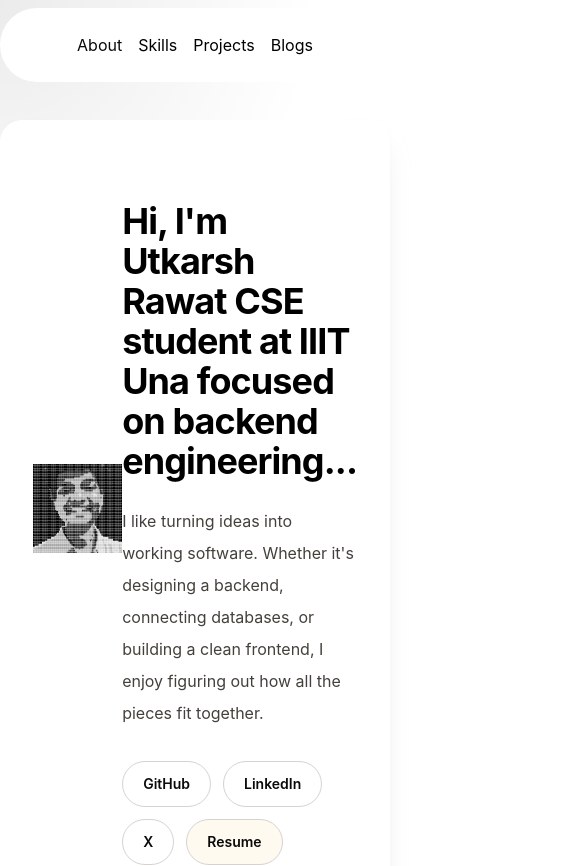
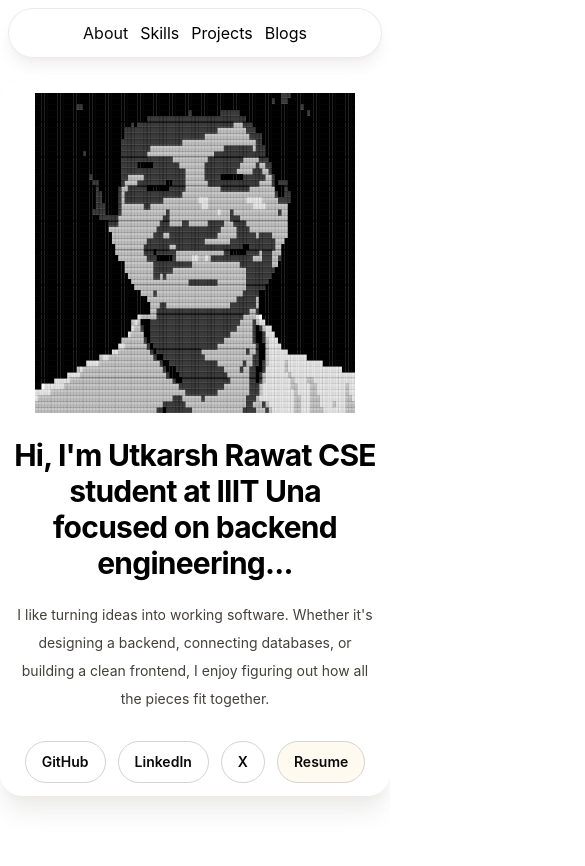
Before and after one commit to Utkarsh-rwt/Portfolio, a React app in the folder frontend/: page / in a window 390 px wide. Shown: the top 866 px of the page, 585 px wide, since content can reach past the window. Built offline with nearby package versions, Linux system fonts and the light colour scheme; the HTML template or start-up script is replaced by a standard one.

Commit message:
made responsive frontend

```diff
--- a/frontend/src/App.jsx
+++ b/frontend/src/App.jsx
@@ -9,10 +9,10 @@ import Blogs from './pages/blogs.jsx'
 
 const App = () => {
   return (
-    <div className="app-shell">
+    <div className="app-shell min-h-screen w-full overflow-x-hidden">
       <Navbar />
 
-      <main className="page-content">
+      <main className="page-content w-full pt-16 sm:pt-20 lg:pt-24">
         <Routes>
           <Route path="/" element={<About />} />
           <Route path="/projects" element={<Projects />} />
--- a/frontend/src/components/HomePageComponents/About.jsx
+++ b/frontend/src/components/HomePageComponents/About.jsx
@@ -9,33 +9,33 @@ const About = () => {
 		<div>
 
 
-		<section className="w-full top-30  h-full flex items-center rounded-3xl border border-white bg-[#ffffff] p-8 shadow-xl shadow-stone-200/70 sm:p-10 lg:p-12  relative ">
+		<section className="relative mx-auto mt-4 grid w-full grid-cols-1 items-start gap-6 rounded-3xl border border-white bg-[#ffffff] p-3 shadow-xl shadow-stone-200/70 sm:mt-10 sm:gap-8 sm:p-8 lg:mt-15 lg:grid-cols-[minmax(420px,520px)_1fr] lg:items-center lg:gap-10 lg:p-12 ">
 
-              <AsciiArt
+			<AsciiArt
       src={asciipic}
       resolution={100}
       charset="blocks"
       color="#fffff"
 	  inverted
       animated={false}
-      className="mx-auto aspect-square w-full max-w-lg bg-neutral-950"  />
+			className="mx-auto aspect-square w-full max-w-xs bg-neutral-950 sm:max-w-md lg:mx-auto lg:max-w-130"  />
 
-			<div className="flex gap-10 lg:grid-cols-[1.15fr_0.85fr] lg:items-start mt-12 ">
-				<div>
+			<div className="flex flex-col gap-8 text-center lg:mt-0 lg:pr-2 lg:text-left ">
+				<div className="mx-auto max-w-2xl lg:mx-0">
 
-					<h1 className="max-w-3xl text-4xl font-bold tracking-tight text-black sm:text-6xl lg:text-7xl">
+					<h1 className="mx-auto max-w-3xl text-3xl font-bold tracking-tight text-black sm:text-5xl lg:text-7xl">
 						Hi, I'm Utkarsh Rawat CSE student at IIIT Una focused on backend engineering...</h1>
-					<p className="mt-6 max-w-2xl text-base leading-8 text-stone-700 sm:text-lg">
+					<p className="mt-5 max-w-2xl text-sm leading-7 text-stone-700 sm:text-base sm:leading-8 lg:text-lg">
 						I like turning ideas into working software. Whether it's designing a backend, connecting databases,
 						or building a clean frontend, I enjoy figuring out how all the pieces fit together.
 					</p>
 
-					<div className="mt-8 flex flex-wrap gap-3">
+					<div className="mt-7 flex flex-wrap justify-center gap-3 lg:justify-start">
 						<a
 							href="https://github.com/utkarsh-rwt"
 							target="_blank"
 							rel="noreferrer"
-							className="rounded-full border border-stone-300 bg-white px-5 py-3 text-sm font-semibold text-black transition hover:border-stone-400 hover:bg-stone-90"
+							className="rounded-full border border-stone-300 bg-white px-4 py-2.5 text-sm font-semibold text-black transition hover:border-stone-400 hover:bg-stone-90 sm:px-5 sm:py-3"
 						>
 
 							GitHub
@@ -44,7 +44,7 @@ const About = () => {
 							href="https://linkedin.com/in/utkarsh-rawat-68a409381"
 							target="_blank"
 							rel="noreferrer"
-							className="rounded-full border border-stone-300 bg-white px-5 py-3 text-sm font-semibold text-black transition hover:border-stone-400 hover:bg-stone-90"
+							className="rounded-full border border-stone-300 bg-white px-4 py-2.5 text-sm font-semibold text-black transition hover:border-stone-400 hover:bg-stone-90 sm:px-5 sm:py-3"
 						>
 							LinkedIn
 						</a>
@@ -52,13 +52,13 @@ const About = () => {
 							href="https://x.com/debugomega"
 							target="_blank"
 							rel="noreferrer"
-							className="rounded-full border border-stone-300 bg-white px-5 py-3 text-sm font-semibold text-black transition hover:border-stone-400 hover:bg-stone-50"
+							className="rounded-full border border-stone-300 bg-white px-4 py-2.5 text-sm font-semibold text-black transition hover:border-stone-400 hover:bg-stone-50 sm:px-5 sm:py-3"
 						>
 							X
 						</a>
 						<a
 							href="/resume.pdf"
-							className="rounded-full border border-stone-300 bg-[#fffaf0] px-5 py-3 text-sm font-semibold text-black transition hover:bg-[#f7f0e2]"
+							className="rounded-full border border-stone-300 bg-[#fffaf0] px-4 py-2.5 text-sm font-semibold text-black transition hover:bg-[#f7f0e2] sm:px-5 sm:py-3"
 						>
 							Resume
 						</a>
--- a/frontend/src/components/HomePageComponents/ContactMe.jsx
+++ b/frontend/src/components/HomePageComponents/ContactMe.jsx
@@ -14,10 +14,10 @@ const whatsappHref = `https://wa.me/${whatsappNumber}?text=${encodeURIComponent(
   )}`;
 
   return (
-    <section className=" mt-40 rounded-3xl border border-stone-200 bg-white px-6 py-10 shadow-xl shadow-stone-200/60 sm:px-8 lg:px-10">
+    <section className="relative mt-20 rounded-3xl border border-stone-200 bg-white px-4 py-10 shadow-xl shadow-stone-200/60 sm:mt-28 sm:px-8 lg:mt-40 lg:px-10">
       <div className="absolute inset-0 -z-10 bg-[radial-gradient(circle_at_top_left,rgba(0,0,0,0.08),transparent_34%),radial-gradient(circle_at_bottom_right,rgba(22,163,74,0.12),transparent_28%)]" />
 
-      <div className="mx-auto max-w-4xl ml-45">
+      <div className="mx-auto w-full max-w-4xl px-0 sm:px-2 lg:ml-45 lg:px-0">
         <p className="text-sm font-semibold uppercase tracking-[0.3em] text-stone-500">
           Contact me
         </p>
--- a/frontend/src/components/Navbar.jsx
+++ b/frontend/src/components/Navbar.jsx
@@ -9,7 +9,7 @@ import gitviewsmap from "../assets/gitviewsmap.png"
 
 export default  function NavbarDemo() {
   return (
-    <div className="relative w-full flex items-center justify-center">
+    <div className="relative z-50 flex w-full items-center justify-center px-2 sm:px-4">
       <Navbar className="top-2" />
     </div>
   );
@@ -21,7 +21,7 @@ function Navbar({
   const [active, setActive] = useState(null);
   return (
     <div
-      className={cn("fixed top-10 inset-x-0 max-w-2xl mx-auto z-50", className)}>
+      className={cn("fixed top-4 inset-x-2 z-50 mx-auto max-w-2xl sm:top-6 sm:inset-x-4 lg:top-10 lg:inset-x-0", className)}>
       <Menu setActive={setActive}>
 
           <Link to="/" className="text-medium">About</Link>
--- a/frontend/src/components/ui/navbar-menu.jsx
+++ b/frontend/src/components/ui/navbar-menu.jsx
@@ -38,12 +38,12 @@ export const MenuItem = ({
           transition={transition}>
           {active === item && (
             <div
-              className="absolute top-[calc(100%_+_1.2rem)] left-1/2 transform -translate-x-1/2 pt-4">
+              className="absolute top-[calc(100%+1.2rem)] left-1/2 transform -translate-x-1/2 pt-4">
               <motion.div
                 transition={transition}
                 // layoutId ensures smooth animation
                 layoutId="active"
-                className="bg-white dark:bg-black backdrop-blur-sm rounded-2xl overflow-hidden border border-black/[0.2] dark:border-white/[0.2] shadow-xl">
+                className="bg-white dark:bg-black backdrop-blur-sm rounded-2xl overflow-hidden border border-black/20 dark:border-white/20 shadow-xl">
                 <motion.div
                   // layout ensures smooth animation
                   layout
@@ -67,7 +67,7 @@ export const Menu = ({
     <nav
       // resets the state
       onMouseLeave={() => setActive(null)}
-      className="relative rounded-full border border-transparent dark:bg-black dark:border-white/[0.2] bg-white shadow-input flex justify-center space-x-4 px-8 py-6 ">
+      className="relative flex flex-wrap justify-center gap-3 rounded-full border border-stone-200/80 bg-white/95 px-4 py-3 shadow-lg shadow-stone-200/60 backdrop-blur-md dark:border-white/20 dark:bg-black/80 sm:flex-nowrap sm:gap-4 sm:px-8 sm:py-6 ">
       {children}
     </nav>
   );
@@ -91,7 +91,7 @@ export const ProductItem = ({
         <h4 className="text-xl font-bold mb-1 text-black dark:text-white">
           {title}
         </h4>
-        <p className="text-neutral-700 text-sm max-w-[10rem] dark:text-neutral-300">
+        <p className="text-neutral-700 text-sm max-w-40 dark:text-neutral-300">
           {description}
         </p>
       </div>
--- a/frontend/src/index.css
+++ b/frontend/src/index.css
@@ -21,6 +21,7 @@ body {
   background: #ffffff;
   display: flex;
   flex-direction: column;
+  overflow-x: hidden;
 
 }
 
@@ -30,6 +31,7 @@ a {
 
 #root {
   min-height: 100vh;
+  overflow-x: hidden;
 }
 
 button,
--- a/frontend/src/pages/projects.jsx
+++ b/frontend/src/pages/projects.jsx
@@ -4,7 +4,7 @@ import React from 'react'
 
 const Projects = () => {
   return (
-    <div className="mt-30  mr-40 ml-40 flex  flex-col gap-30 " >
+    <div className="mt-10 flex flex-col gap-10 px-4 sm:px-6 lg:mt-30 lg:gap-30 lg:px-0 lg:mr-40 lg:ml-40" >
   <Project1/>
   <Project2/>
 
--- a/frontend/src/pages/skills.jsx
+++ b/frontend/src/pages/skills.jsx
@@ -99,7 +99,7 @@ useEffect(() => {
 
 
          <section className="border-t border-slate-200 bg-white  flex  " id="dsa">
-        <div className="mx-auto max-w-7.2xl ml-60  px-4 py-14 ">
+        <div className="mx-auto w-full max-w-7.2xl px-4 py-14 sm:px-6 lg:ml-60 lg:px-0 ">
             <div className="">
             <p className="text-sm font-semibold uppercase tracking-[0.3em] text-slate-500">
               DSA
@@ -171,7 +171,7 @@ useEffect(() => {
 
 
       <section className=" border-t border-slate-200 bg-white box-border flex"  id="webdev" >
-        <div className="mx-auto max-w-7.2xl ml-60  px-4 py-14 flex-col ">
+        <div className="mx-auto w-full max-w-7.2xl px-4 py-14 sm:px-6 lg:ml-60 lg:px-0 flex-col ">
 
           <div className="">
             <p className="text-sm font-semibold uppercase tracking-[0.3em] text-slate-500">
@@ -247,7 +247,7 @@ useEffect(() => {
       </section>
 
       <section className=" border-t border-slate-200 bg-slate-50/50 flex " id="ai-ml">
-        <div className="mx-auto  max-w-7.2xl ml-60  px-4 py-14 ">
+        <div className="mx-auto w-full max-w-7.2xl px-4 py-14 sm:px-6 lg:ml-60 lg:px-0 ">
           <div >
             <p className="text-sm font-semibold uppercase tracking-[0.3em] text-slate-500">
               System Design
@@ -271,7 +271,7 @@ useEffect(() => {
 
 
       <section className="border-t border-b border-slate-200 bg-slate-50/50" id="sysdesign">
-        <div className="mx-auto  max-w-7.2xl ml-60 px-4 py-14 ">
+        <div className="mx-auto w-full max-w-7.2xl px-4 py-14 sm:px-6 lg:ml-60 lg:px-0 ">
           <div >
             <p className="text-sm font-semibold uppercase tracking-[0.3em] text-slate-500">
               AIML
```
